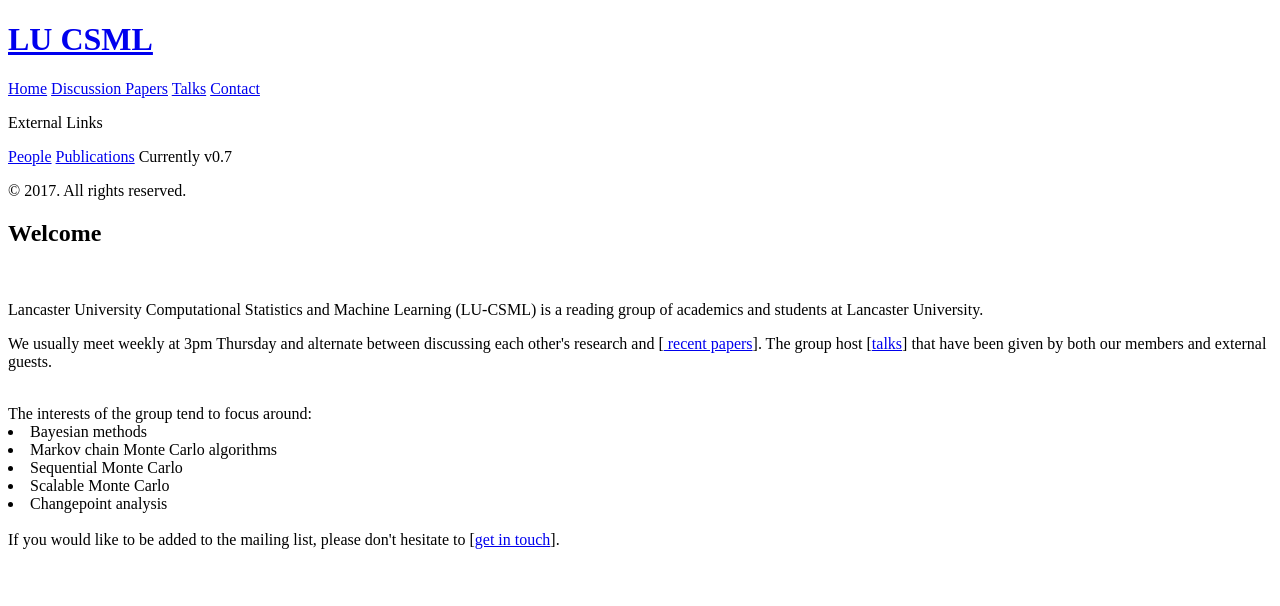
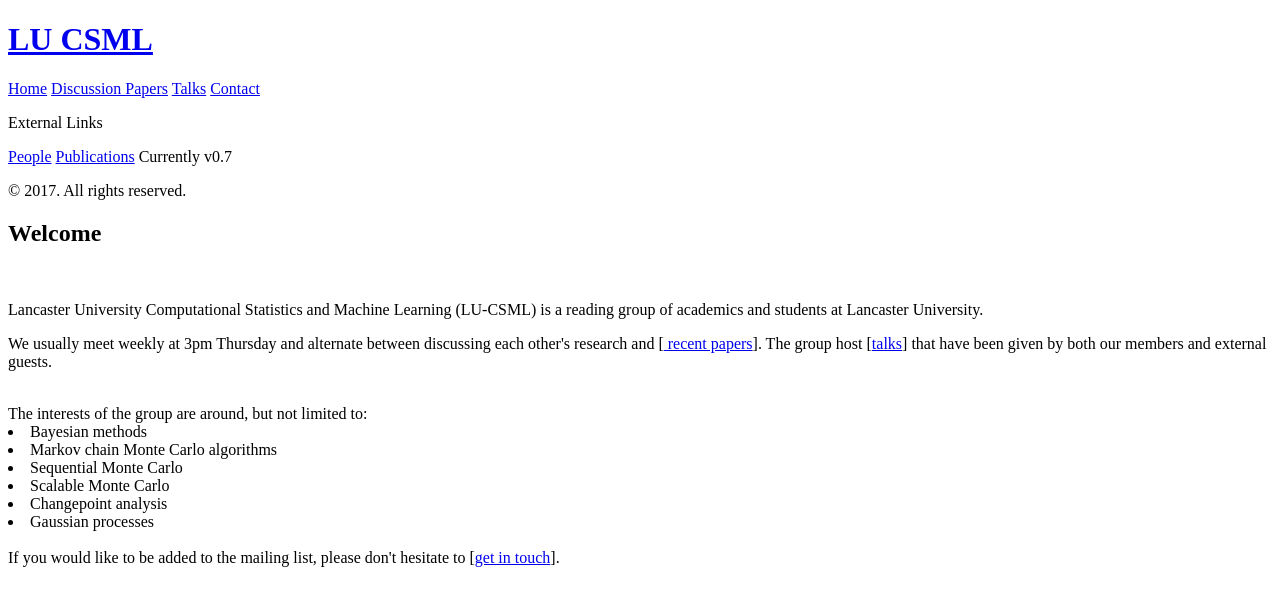
Before and after one commit to LU-CSML/LU-CSML, a Jekyll site: the page built from index.html, in a window 1280 px wide. Shown: the top 606 px of the page. Built offline with Jekyll 4.4.1, drawn with Linux system fonts in a browser that asks for light colours; the list of posts is cut into pages by our own code.

Commit message:
added new bullet points

```diff
--- a/index.html
+++ b/index.html
@@ -11,7 +11,7 @@
 
 <br>
 
-The interests of the group tend to focus around:
+The interests of the group are around, but not limited to:
 <li>
   Bayesian methods
 </li>
@@ -26,6 +26,9 @@
 </li>
 <li>
   Changepoint analysis
+</li>
+<li>
+  Gaussian processes
 </li>
 <br>
 If you would like to be added to the mailing list, please don't hesitate to [<a href="https://lu-csml.github.io/Contact">get in touch</a>].
```
